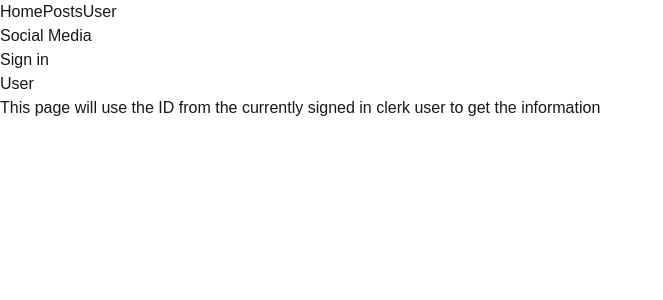
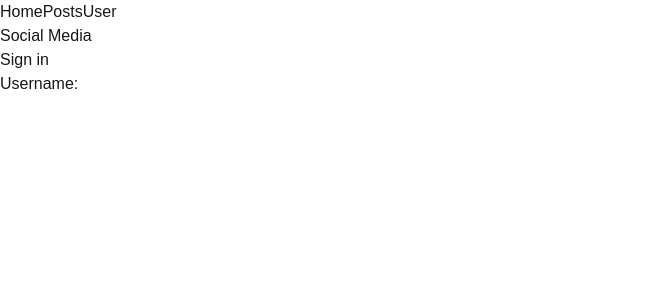
Before and after one commit to Nicholas-Fearon/Social-Media, a Next.js app: page /user in a window 1280 px wide. Shown: the top 300 px of the page, without its empty margins (0-663 px from the left). Built offline with nearby package versions, Linux system fonts and the light colour scheme; no server answers.

Commit message:
User page set up

```diff
--- a/package.json
+++ b/package.json
@@ -10,6 +10,7 @@
   },
   "dependencies": {
     "@clerk/nextjs": "^6.5.1",
+    "@radix-ui/react-form": "^0.1.0",
     "next": "15.0.3",
     "pg": "^8.13.1",
     "react": "19.0.0-rc-66855b96-20241106",
--- /dev/null
+++ b/src/app/error.js
@@ -0,0 +1,7 @@
+"use client"
+
+export default function Error({error}) {
+    return (
+        <p>{error.message}</p>
+    )
+}
--- /dev/null
+++ b/src/app/not-found.jsx
@@ -0,0 +1,7 @@
+import Link from "next/link";
+
+export default function NotFound() {
+    return (
+        <div>Page not found. <Link href={"/"}>Return to Home Page</Link></div>
+    )
+}
--- a/src/app/posts/page.jsx
+++ b/src/app/posts/page.jsx
@@ -4,6 +4,7 @@ import { db } from "@/utils/db";
 import { SignedOut, SignedIn } from "@clerk/nextjs";
 import { auth } from "@clerk/nextjs/server";
 import Link from "next/link";
+import { notFound } from "next/navigation";
 
 export default async function PostsPage() {
   const { userId } = await auth();
@@ -28,6 +29,11 @@ export default async function PostsPage() {
   const numUsers = responseUser.rowCount;
   console.log(responseUser.rowCount);
 
+  //redirected to notFound page
+if(!posts) {
+    notFound()
+}
+
   return (
     <div>
       <h2>Posts page</h2>
--- a/src/app/user/page.jsx
+++ b/src/app/user/page.jsx
@@ -1,7 +1,15 @@
-export default function UserPage() {
+import { currentUser } from '@clerk/nextjs/server';
+
+export default async function UserPage() {
+    const user = await currentUser();
+
+    console.log("current user:", user)
     return (<>
 
-    <h2>User</h2>
-    <p>This page will use the ID from the currently signed in clerk user to get the information</p>
+    <h2>{user?.firstName} {user?.lastName}</h2>
+
+
+
+ <div>Username: {user?.username}</div>
     </>)
 }
--- a/src/components/PostsForm.jsx
+++ b/src/components/PostsForm.jsx
@@ -1,3 +1,4 @@
+
 import { db } from "@/utils/db";
 import { auth } from "@clerk/nextjs/server";
 import { revalidatePath } from "next/cache";
@@ -23,4 +24,8 @@ export default async function PostsForm() {
       <button>Submit</button>
     </form>
   );
+
+
+
+
 }
```
Also changed, not shown: 1 other file (tests, documents, lock files or other folders).
